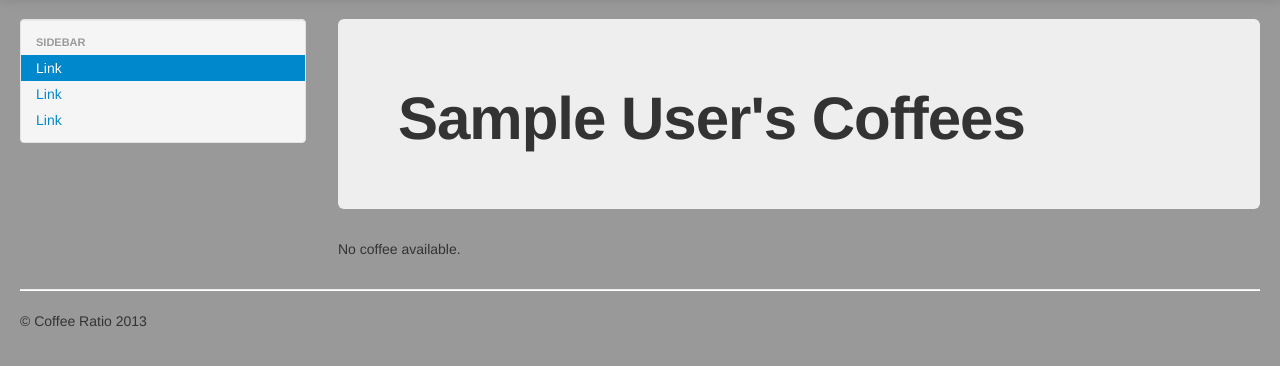
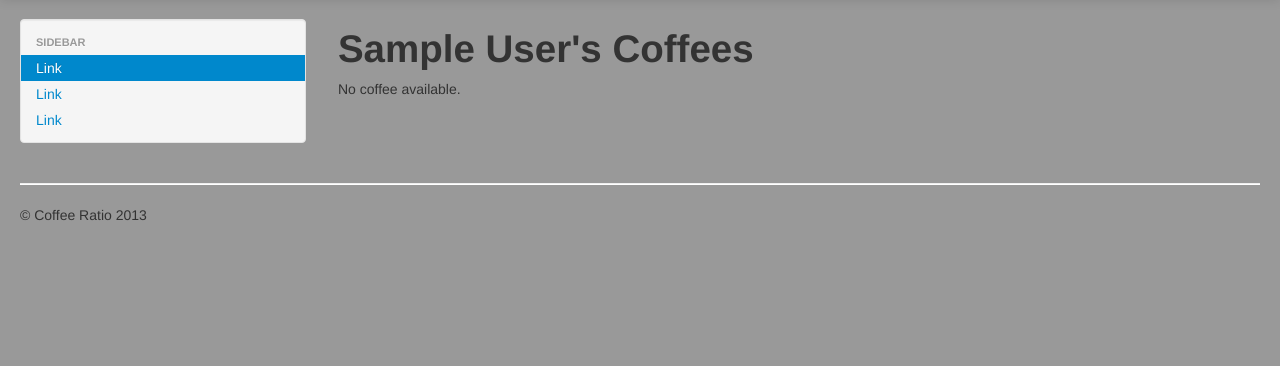
Before and after one commit to kdaily/coffee, a Django app: page /coffees/ in a window 1280 px wide. Shown: the part 41-407 px from the top of the page. Run offline with Django 3.2, Linux system fonts and the light colour scheme; the visitor is signed in with stand-in values (Sample User, id 1); data that the repository does not hold is empty; parts of the project's set-up code (start-up, migrations or seed data) failed here and were passed over; some libraries are stand-ins or nearby versions.

```diff
--- a/coffee_site/templates/coffee_journal/coffees_paginated.html
+++ b/coffee_site/templates/coffee_journal/coffees_paginated.html
@@ -6,9 +6,7 @@
 
 {% block content %}
 
-<div class="hero-unit">
-  <h1>{{ user.first_name }} {{ user.last_name }}'s Coffees</h1>
-</div>
+<h1>{{ user.first_name }} {{ user.last_name }}'s Coffees</h1>
 
 {% if latest_coffee_list %}
 
```
